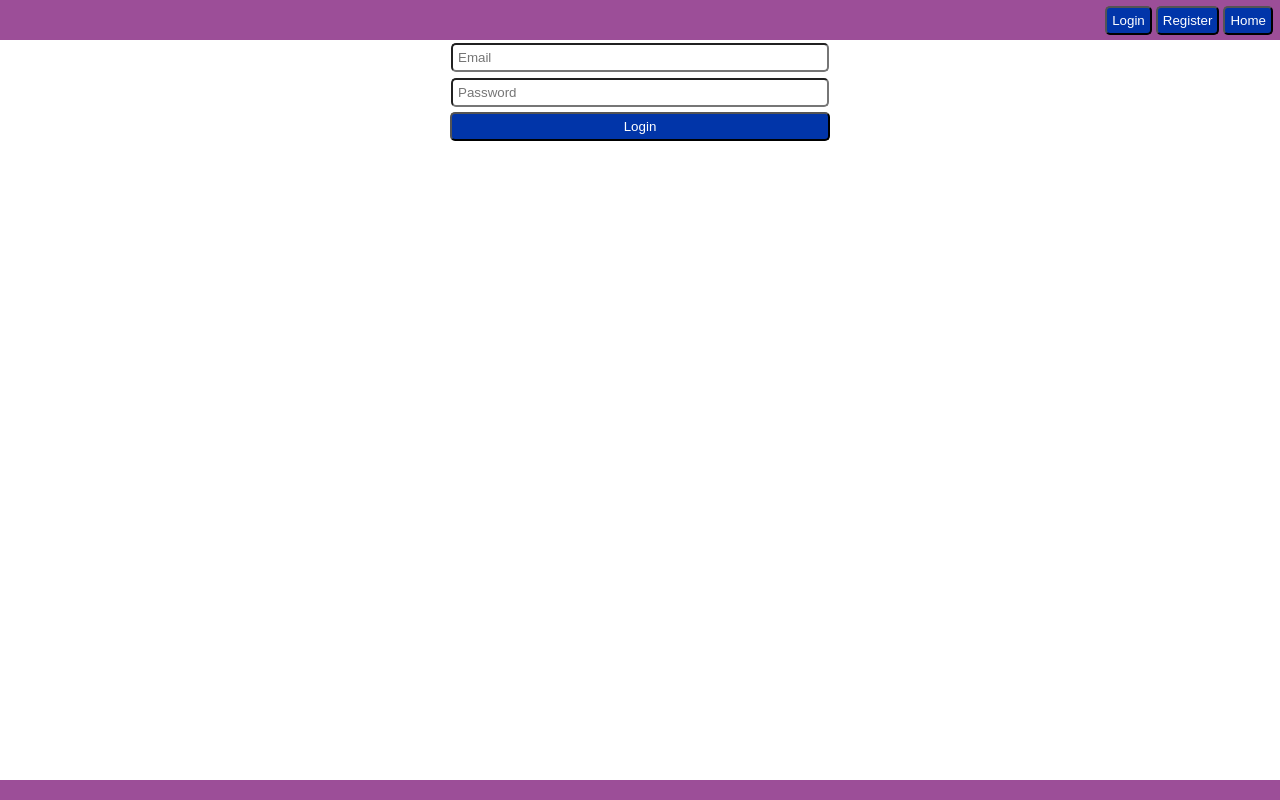
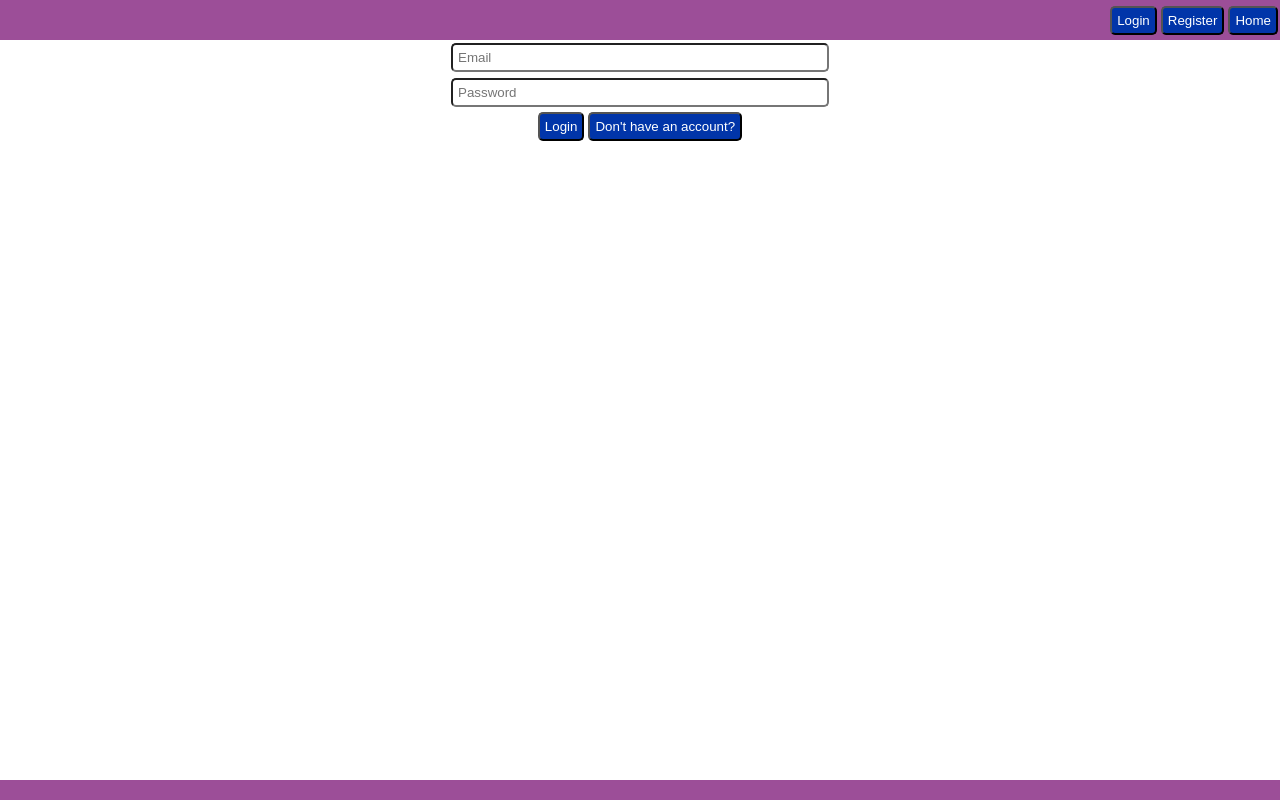
Before and after one commit to CD-Mackay/flask_react_microblog, a React (Create React App) app in the folder frontend/: page /login in a window 1280 px wide. Built offline with nearby package versions, Linux system fonts and the light colour scheme; no server answers.

Commit message:
add nav to register and login pages

```diff
--- a/frontend/src/Components/Header/Header.css
+++ b/frontend/src/Components/Header/Header.css
@@ -6,7 +6,3 @@
   justify-content: space-between;
   width: 100vw;
 }
-
-.button-wrapper {
-  padding: 5px;
-}
--- a/frontend/src/Components/LoginForm/LoginForm.js
+++ b/frontend/src/Components/LoginForm/LoginForm.js
@@ -1,6 +1,6 @@
 //Library Imports
 import React, { useState } from "react";
-import { useNavigate } from "react-router-dom";
+import { useNavigate, Link } from "react-router-dom";
 
 // Styling Imports
 import "./LoginForm.css";
@@ -85,8 +85,12 @@ const LoginForm = () => {
         placeholder="Password"
         value={loginForm.password}
       />
-
-      <Button message="Login" onClick={(event) => handleLogin(event)} />
+      <div className="button-wrapper">
+        <Button message="Login" onClick={(event) => handleLogin(event)} />
+        <Button message="Don't have an account?">
+          <Link to="/register" />
+        </Button>
+      </div>
       <ShowError message={errorMessage} />
     </form>
   );
--- a/frontend/src/Components/NewPost/NewPost.css
+++ b/frontend/src/Components/NewPost/NewPost.css
@@ -1,5 +1,6 @@
 .button-wrapper {
   display: flex;
+  justify-content: center;
 }
 
 .new-post {
```
